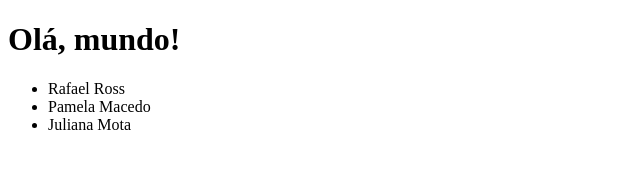
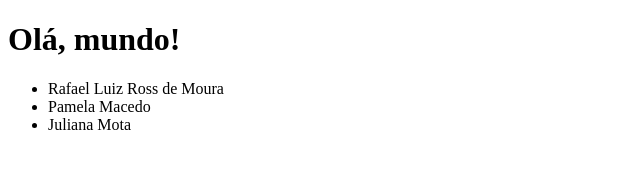
Before and after one commit to rafaellross/DevOps, a React (Vite) app: page / in a window 1280 px wide. Shown: the top 170 px of the page, without its empty margins (0-640 px from the left). Built offline with nearby package versions, Linux system fonts and the light colour scheme.

Commit message:
Alterado o nome

```diff
--- a/src/App.tsx
+++ b/src/App.tsx
@@ -6,7 +6,7 @@ function App() {
     <div className="App">
       <h1>Olá, mundo!</h1>
       <ul>
-        <li>Rafael Ross</li>
+        <li>Rafael Luiz Ross de Moura</li>
         <li>Pamela Macedo</li>
         <li>Juliana Mota</li>
       </ul>
```
